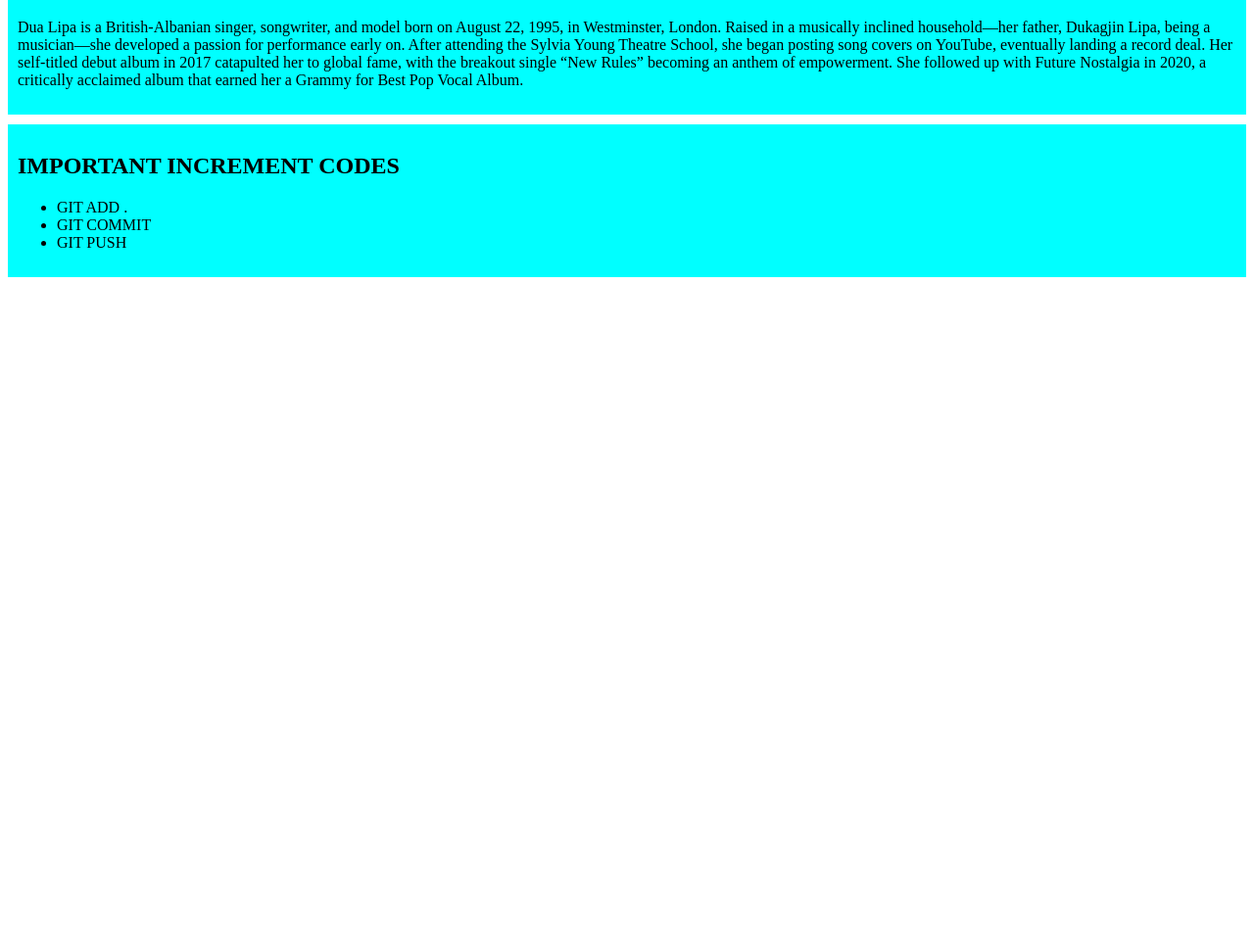
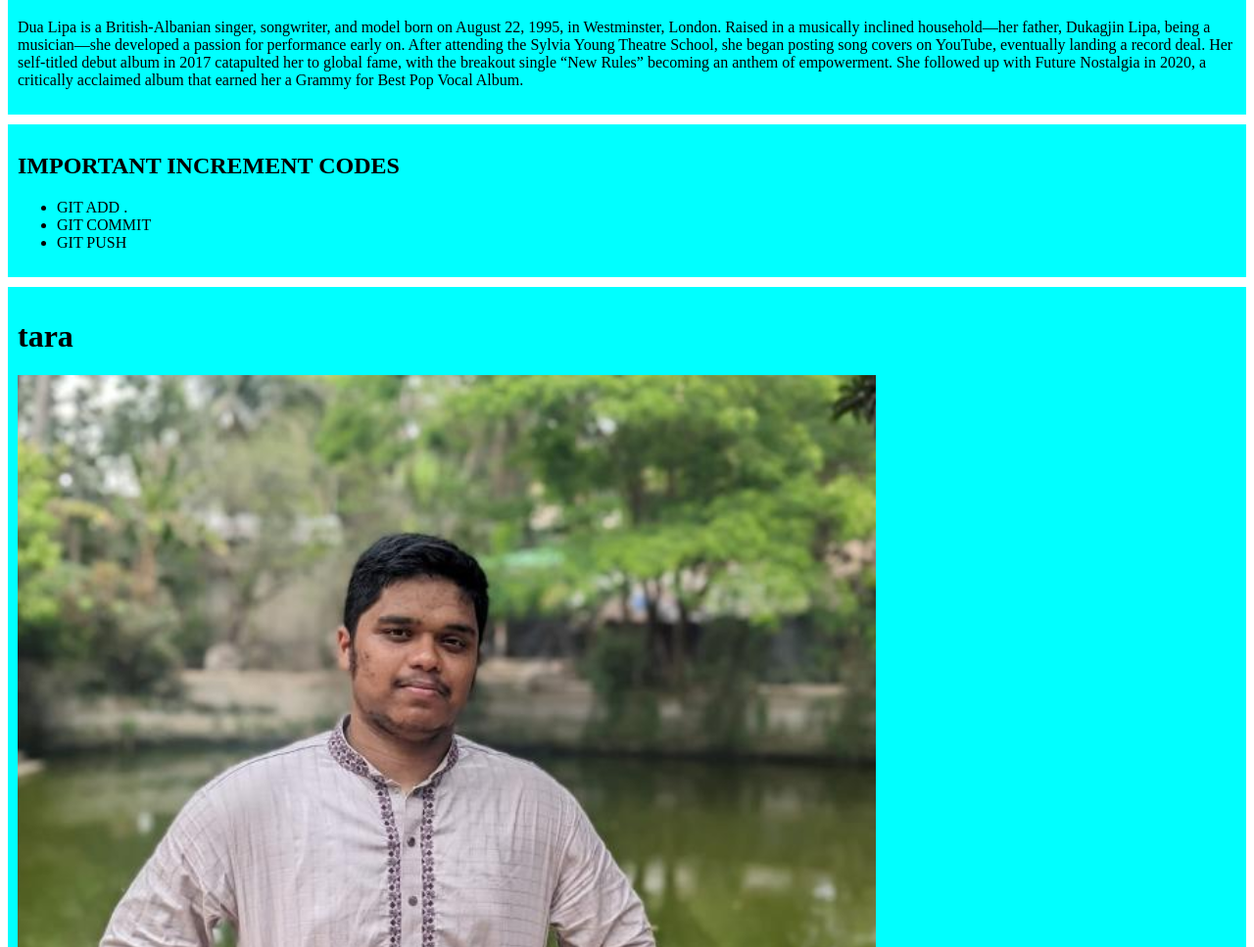
Before and after one commit to shoaibafnanwhite/my-simple-website, a plain HTML site: page index.html in a window 1280 px wide. Shown: the part 673-1640 px from the top of the page at 98% size. Before the commit the page ends 966 px from the top, so only its background shows below. Drawn offline with Linux system fonts and the light colour scheme.

Commit message:
added image

```diff
--- a/index.html
+++ b/index.html
@@ -16,6 +16,6 @@
     </div><DIV><H2>IMPORTANT INCREMENT CODES</H2>
     <UL>
         <LI>GIT ADD .</LI><li>GIT COMMIT</li><LI>GIT PUSH</LI>
-    </UL></DIV>
+    </UL></DIV><DIV><H1>tara</H1> <img src="IMAGES/shoaib.png" alt="loading"></DIV>
 </body>
 </html>
```
Also changed, not shown: IMAGES/shoaib.png (added).
